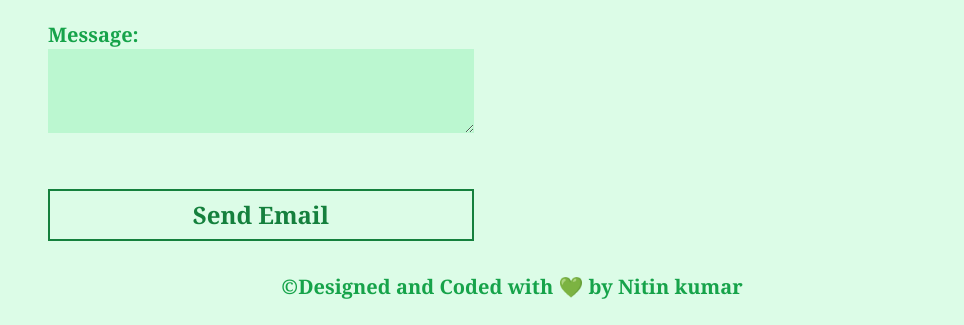
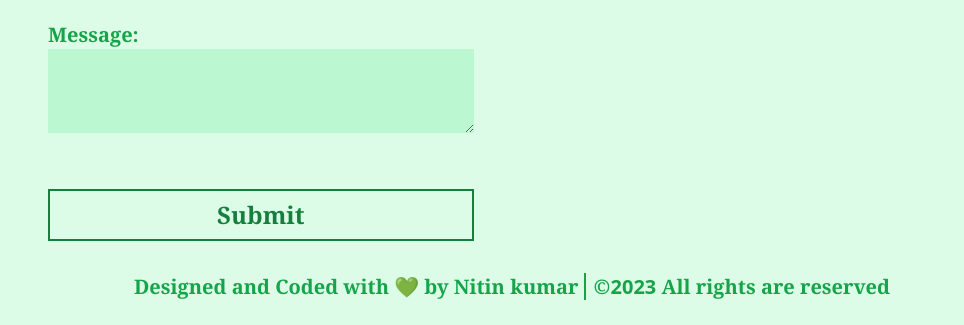
Before and after one commit to Nitinkumar2905/Portfolio, a website built with Vite: page index.html in a window 1280 px wide. Shown: the part 3132-3457 px from the top of the page, without its empty margins (128-1092 px from the left). Built offline with nearby package versions, Linux system fonts and the light colour scheme.

Commit message:
index.html

```diff
--- a/index.html
+++ b/index.html
@@ -10,6 +10,7 @@
     <link rel="stylesheet" href="./input.css">
     <title>Nitin k. - Web Developer</title>
 </head>
+
 <body class=" bg-green-100 w-full font-serif">
     <header class="z-10 sticky top-0 left-0 w-full md:w-[95%] md:mx-auto lg:pl-16 block md:flex h-20  bg-green-100 head-bg ">
         <nav class="flex w-full md:w-[25%] lg:w-[40%] h-full items-center">
@@ -18,9 +19,9 @@
                 <span class="text-green-700 text-xl font-medium">Nitin k.</span>
             </div>
 
-            <button onclick="myFunction()" class="md:hidden right-2 cursor-pointer absolute row cf">
+            <button onclick="myFunction()" class=" md:hidden right-2 cursor-pointer absolute row cf">
                 <div class="three col">
-                    <div class="hamburger" id="hamburger-5">
+                    <div class=" hamburger" id="hamburger-5">
                         <span class="line focus:h-2"></span>
                         <span class="line focus:h-2"></span>
                         <span class="line focus:h-2"></span>
@@ -65,6 +66,7 @@
             </div>
         </main>
     </section>
+
     <hr class="mt-12 h-[3px]  w-[90%] lg:w-[75%] mx-auto bg-green-600">
     <!-- skills & tools -->
     <section id="skills" class="pt-20">
@@ -137,6 +139,7 @@
         </div>
 
     </section>
+
     <hr class="mt-12 h-[3px]  w-[90%] lg:w-[75%] mx-auto bg-green-600">
     <!-- Work section -->
     <section id="work" class="pt-10">
@@ -188,17 +191,10 @@
                 </div>
             </div>
             <!-- <hr class="mt-12 h-[2px]  w-[90%] lg:w-[74%] mx-auto bg-green-600"> -->
-
-
         </div>
     </section>
 
     <hr class="mt-12 h-[3px]  w-[90%] lg:w-[75%] mx-auto bg-green-600">
-
-    <!-- needs to add this icon -->
-    <!-- <svg viewBox="0 0 248 31" class= "text-white w-auto h-5">
-    <path fill-rule="evenodd" clip-rule="evenodd" d="M25.517 0C18.712 0 14.46 3.382 12.758 10.146c2.552-3.382 5.529-4.65 8.931-3.805 1.941.482 3.329 1.882 4.864 3.432 2.502 2.524 5.398 5.445 11.722 5.445 6.804 0 11.057-3.382 12.758-10.145-2.551 3.382-5.528 4.65-8.93 3.804-1.942-.482-3.33-1.882-4.865-3.431C34.736 2.92 31.841 0 25.517 0zM12.758 15.218C5.954 15.218 1.701 18.6 0 25.364c2.552-3.382 5.529-4.65 8.93-3.805 1.942.482 3.33 1.882 4.865 3.432 2.502 2.524 5.397 5.445 11.722 5.445 6.804 0 11.057-3.381 12.758-10.145-2.552 3.382-5.529 4.65-8.931 3.805-1.941-.483-3.329-1.883-4.864-3.432-2.502-2.524-5.398-5.446-11.722-5.446z" fill="#ffffff"></path>
-    </svg> -->
     <!-- footer -->
     <section id="contact" class="pt-10">
         <div class="flex flex-col border-green-900 w-[90%] lg:w-[75%] mx-auto mt-5 mb-6" >
@@ -229,7 +225,7 @@
                         </div>
 
                         <div class="px-4 pt-8">
-                            <button class="py-2 text-green-700 border-green-700 hover:text-black font-semibold text-2xl border-2 w-full xl:w-[95%]" type="submit">Send Email</button>
+                            <button class="py-2 text-green-700 border-green-700 hover:text-black font-semibold text-2xl border-2 w-full xl:w-[95%]" type="submit">Submit</button>
                         </div>
                     </form>
                 </main>
@@ -255,10 +251,9 @@
                         </li>
                     </div>
                 </div>
-
             </menu>
 
-            <div class="mx-auto w-fit text-xl text-green-600 font-semibold"><span>&copy;</span>Designed and Coded with 💚 by Nitin kumar</div>
+            <div class="mx-auto w-fit text-xl text-green-600 font-semibold">Designed and Coded with 💚 by Nitin kumar <span class="border-l-2 pl-2 border-green-600"><span>&copy;<span class="font-sans">2023</span></span> All rights are reserved</span></div>
 
         </div>
     </section>
```
Lines whose indentation alone changed are shown as unchanged.
